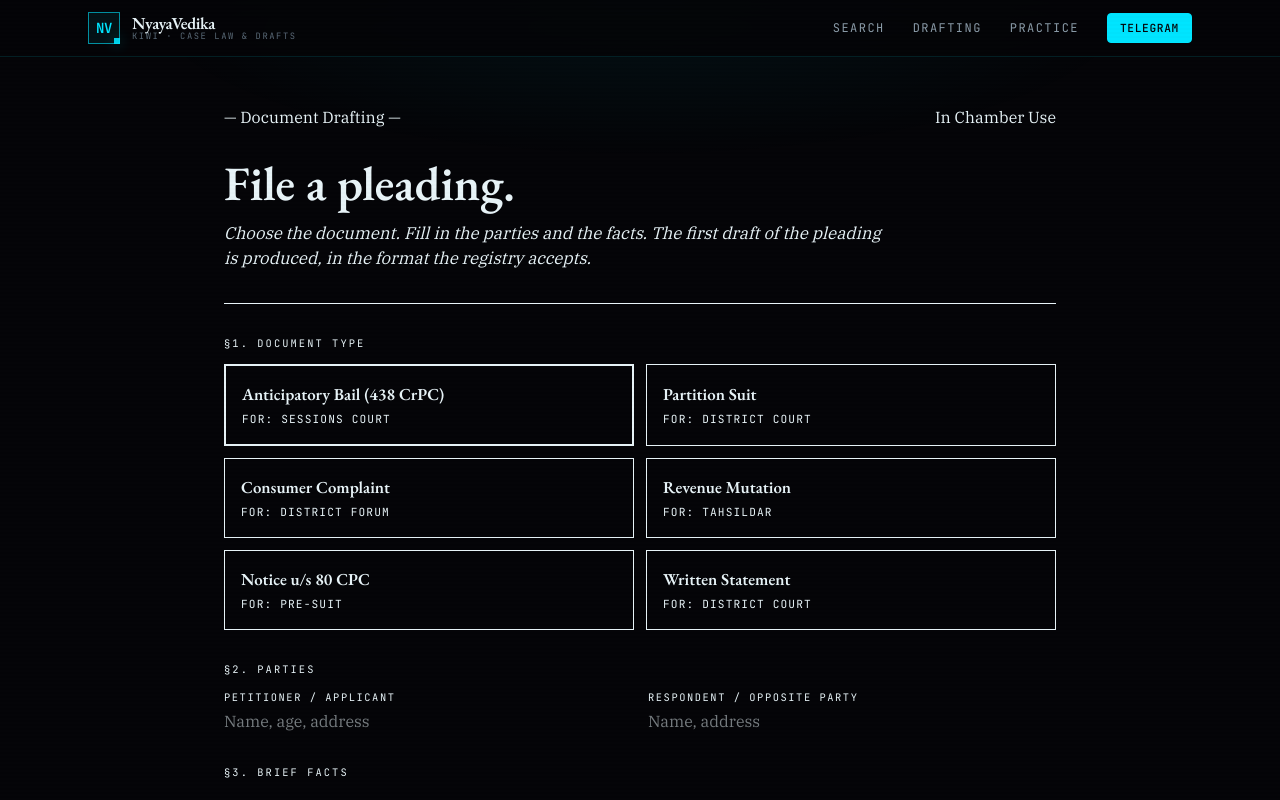
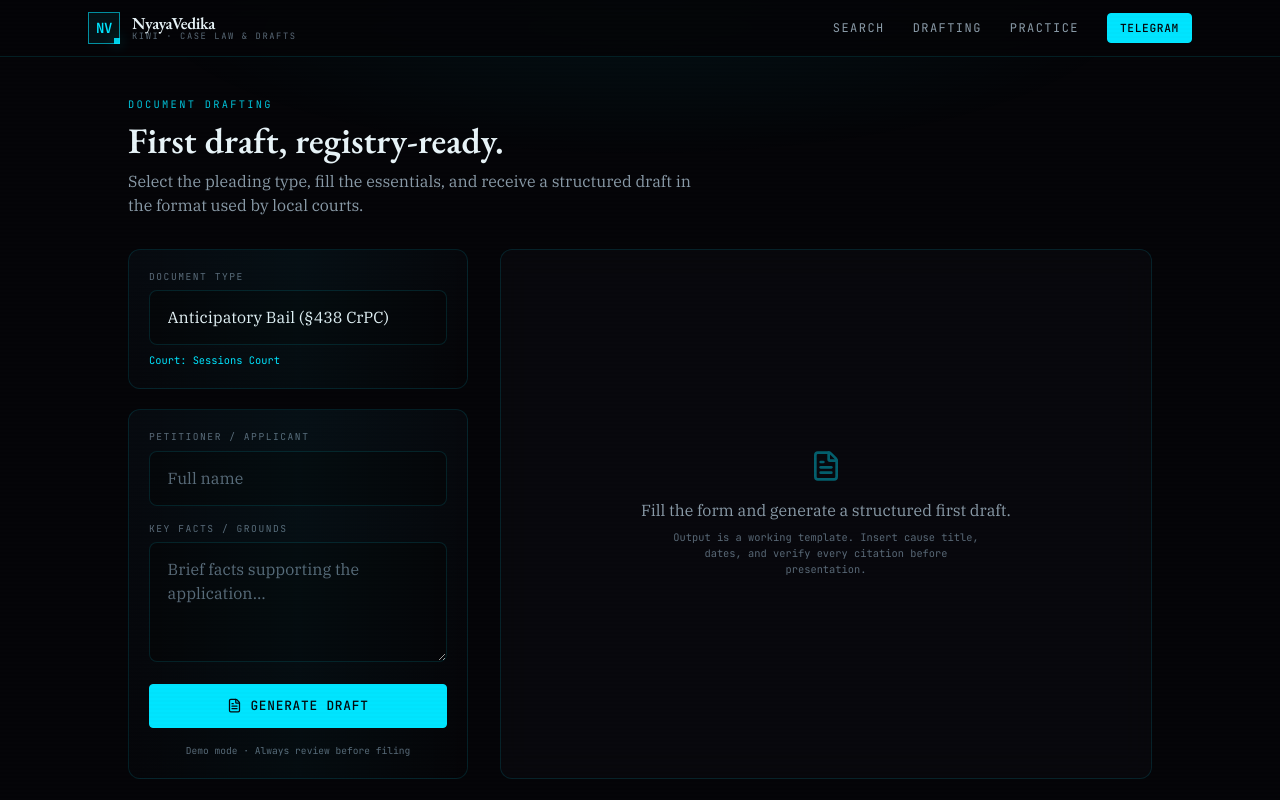
Before and after one commit to Hemsagar00/NyayaVedika, a Next.js app: page /drafting in a window 1280 px wide. Shown: the top 800 px of the page. Built offline with nearby package versions, Linux system fonts and the light colour scheme.

Commit message:
feat(ui): Kiwi drafting page

```diff
--- a/src/app/drafting/page.tsx
+++ b/src/app/drafting/page.tsx
@@ -1,206 +1,229 @@
 "use client";
 
 import { useState } from "react";
+import { FileText, Loader2, Copy, Check } from "lucide-react";
 
 const DOC_TYPES = [
-  { id: "bail", label: "Anticipatory Bail (438 CrPC)", court: "Sessions Court" },
-  { id: "partition", label: "Partition Suit", court: "District Court" },
-  { id: "consumer", label: "Consumer Complaint", court: "District Forum" },
-  { id: "mutation", label: "Revenue Mutation", court: "Tahsildar" },
-  { id: "notice", label: "Notice u/s 80 CPC", court: "Pre-suit" },
-  { id: "ws", label: "Written Statement", court: "District Court" },
+  { value: "anticipatory-bail", label: "Anticipatory Bail (§438 CrPC)", court: "Sessions Court" },
+  { value: "partition-suit", label: "Partition Suit (Hindu Succession)", court: "District Court" },
+  { value: "consumer-complaint", label: "Consumer Complaint", court: "District Consumer Forum" },
+  { value: "mutation", label: "Revenue Mutation / Legal Heir", court: "Tahsildar" },
+  { value: "notice-80-cpc", label: "Notice u/s 80 CPC", court: "Pre-suit" },
+  { value: "written-statement", label: "Written Statement", court: "District Court" },
 ];
 
+const SAMPLE_DRAFT = `IN THE COURT OF THE SESSIONS JUDGE AT ANANTAPUR
+
+Criminal Miscellaneous Petition No. ______ of 2026
+
+Between:
+
+[Petitioner Name]
+S/o / D/o [Father's Name],
+Aged about __ years,
+R/o [Full Address]
+… Petitioner
+
+And
+
+The State of Andhra Pradesh
+Rep. by the Station House Officer,
+[Police Station], Anantapur District
+… Respondent
+
+PETITION UNDER SECTION 438 OF THE CODE OF CRIMINAL PROCEDURE, 1973
+FOR GRANT OF ANTICIPATORY BAIL
+
+The Petitioner above named most respectfully submits as under:
+
+1. That the Petitioner is a law-abiding citizen and has deep roots in society.
+2. That the Petitioner apprehends arrest in Crime No. ______ of ______ registered at [Police Station] for alleged offences under Sections ______ IPC / relevant Act.
+3. That the allegations in the FIR are omnibus and mechanical in nature. No specific overt act is attributed to the Petitioner.
+4. That in light of the principles laid down in Arnesh Kumar v. State of Bihar, (2014) 8 SCC 273, the Investigating Officer is bound to record reasons before effecting arrest.
+5. That the Petitioner undertakes to abide by all conditions that this Hon'ble Court may impose and shall cooperate with the investigation.
+6. That the Petitioner has no criminal antecedents (or state any).
+
+PRAYER
+
+It is therefore most respectfully prayed that this Hon'ble Court may be pleased to:
+
+(a) Grant anticipatory bail to the Petitioner in the event of arrest in the aforesaid crime;
+(b) Direct the Investigating Officer to release the Petitioner on bail in the event of arrest on such terms and conditions as this Hon'ble Court deems fit;
+(c) Pass any other order as this Hon'ble Court may deem fit and proper in the facts and circumstances of the case.
+
+Place: Anantapur
+Date: ______
+
+                                                    … Petitioner
+                                                    Through Counsel
+
+[Advocate Name]
+Advocate, Anantapur Bar
+`;
+
 export default function DraftingPage() {
-  const [doc, setDoc] = useState(DOC_TYPES[0]);
+  const [docType, setDocType] = useState(DOC_TYPES[0].value);
   const [petitioner, setPetitioner] = useState("");
-  const [respondent, setRespondent] = useState("");
   const [facts, setFacts] = useState("");
-  const [generated, setGenerated] = useState(false);
+  const [draft, setDraft] = useState("");
+  const [loading, setLoading] = useState(false);
+  const [copied, setCopied] = useState(false);
+
+  async function generate() {
+    setLoading(true);
+    setDraft("");
+    await new Promise((r) => setTimeout(r, 900));
+    let text = SAMPLE_DRAFT;
+    if (petitioner.trim()) {
+      text = text.replace("[Petitioner Name]", petitioner.trim());
+    }
+    if (facts.trim()) {
+      text = text.replace(
+        "That the allegations in the FIR are omnibus and mechanical in nature. No specific overt act is attributed to the Petitioner.",
+        facts.trim()
+      );
+    }
+    setDraft(text);
+    setLoading(false);
+  }
+
+  async function copyDraft() {
+    if (!draft) return;
+    await navigator.clipboard.writeText(draft);
+    setCopied(true);
+    setTimeout(() => setCopied(false), 2000);
+  }
+
+  const selected = DOC_TYPES.find((d) => d.value === docType);
 
   return (
-    <main className="relative min-h-[calc(100vh-4rem)]">
-      <div className="max-w-4xl mx-auto px-5 sm:px-8 py-12">
-        <div className="flex items-center justify-between mb-6">
-          <p className="section-number">&mdash; Document Drafting &mdash;</p>
-          <div className="stamp">In Chamber Use</div>
+    <div className="px-4 py-10 sm:px-6">
+      <div className="mx-auto max-w-5xl">
+        <div className="mb-8">
+          <p className="section-label mb-2">Document drafting</p>
+          <h1 className="font-display text-3xl font-semibold text-[var(--color-text)] sm:text-4xl">
+            First draft, registry-ready.
+          </h1>
+          <p className="mt-2 max-w-xl font-serif text-[var(--color-text-muted)]">
+            Select the pleading type, fill the essentials, and receive a
+            structured draft in the format used by local courts.
+          </p>
         </div>
 
-        <h1 className="font-display text-[2.5rem] sm:text-[3rem] font-semibold text-[var(--color-ink)] mb-2 leading-tight">
-          <span className="red-underline-sketch">File a pleading.</span>
-        </h1>
-        <p className="font-serif text-[1.05rem] text-[var(--color-ink-faded)] mb-8 max-w-2xl italic">
-          Choose the document. Fill in the parties and the facts. The
-          first draft of the pleading is produced, in the format the
-          registry accepts.
+        <div className="grid gap-8 lg:grid-cols-[340px_1fr]">
+          <div className="space-y-5">
+            <div className="hud-panel p-5">
+              <label className="mb-1.5 block font-mono text-[0.6rem] uppercase tracking-[0.16em] text-[var(--color-text-faint)]">
+                Document type
+              </label>
+              <select
+                value={docType}
+                onChange={(e) => setDocType(e.target.value)}
+                className="input-kiwi appearance-none"
+              >
+                {DOC_TYPES.map((d) => (
+                  <option key={d.value} value={d.value}>
+                    {d.label}
+                  </option>
+                ))}
+              </select>
+              {selected && (
+                <p className="mt-2 font-mono text-[0.65rem] text-[var(--color-cyan)]">
+                  Court: {selected.court}
                 </p>
+              )}
+            </div>
 
-        <hr className="border-t border-[var(--color-ink)] mb-8" />
-
-        {!generated ? (
-          <div className="space-y-8">
-            <section>
-              <p className="font-mono text-[0.65rem] uppercase tracking-[0.2em] text-[var(--color-ink-faded)] mb-3">
-                §1. Document type
-              </p>
-              <div className="grid grid-cols-1 sm:grid-cols-2 gap-3">
-                {DOC_TYPES.map((d) => (
-                  <button
-                    key={d.id}
-                    onClick={() => setDoc(d)}
-                    className={`text-left p-4 border ${
-                      doc.id === d.id
-                        ? "border-[var(--color-chakra-red)] border-2 bg-[var(--color-paper-shade)]"
-                        : "border-[var(--color-ink-faded)]"
-                    } hover:border-[var(--color-chakra-red)] transition-colors`}
-                  >
-                    <p className="font-display text-[1.05rem] font-semibold text-[var(--color-ink)] mb-1">
-                      {d.label}
-                    </p>
-                    <p className="font-mono text-[0.7rem] uppercase tracking-[0.1em] text-[var(--color-pencil)]">
-                      For: {d.court}
-                    </p>
-                  </button>
-                ))}
-              </div>
-            </section>
-
-            <section>
-              <p className="font-mono text-[0.65rem] uppercase tracking-[0.2em] text-[var(--color-ink-faded)] mb-3">
-                §2. Parties
-              </p>
-              <div className="grid grid-cols-1 sm:grid-cols-2 gap-4">
+            <div className="hud-panel p-5 space-y-4">
               <div>
-                  <label className="font-mono text-[0.65rem] uppercase tracking-[0.15em] text-[var(--color-pencil)] block mb-1">
+                <label className="mb-1.5 block font-mono text-[0.6rem] uppercase tracking-[0.16em] text-[var(--color-text-faint)]">
                   Petitioner / Applicant
                 </label>
                 <input
-                    type="text"
                   value={petitioner}
                   onChange={(e) => setPetitioner(e.target.value)}
-                    placeholder="Name, age, address"
-                    className="typewriter-input"
+                  placeholder="Full name"
+                  className="input-kiwi"
                 />
               </div>
               <div>
-                  <label className="font-mono text-[0.65rem] uppercase tracking-[0.15em] text-[var(--color-pencil)] block mb-1">
-                    Respondent / Opposite Party
+                <label className="mb-1.5 block font-mono text-[0.6rem] uppercase tracking-[0.16em] text-[var(--color-text-faint)]">
+                  Key facts / grounds
                 </label>
-                  <input
-                    type="text"
-                    value={respondent}
-                    onChange={(e) => setRespondent(e.target.value)}
-                    placeholder="Name, address"
-                    className="typewriter-input"
-                  />
-                </div>
-              </div>
-            </section>
-
-            <section>
-              <p className="font-mono text-[0.65rem] uppercase tracking-[0.2em] text-[var(--color-ink-faded)] mb-3">
-                §3. Brief facts
-              </p>
                 <textarea
                   value={facts}
                   onChange={(e) => setFacts(e.target.value)}
-                placeholder="State the facts as you would explain them to a senior. Plain English, Telugu, or both."
-                rows={8}
-                className="typewriter-input"
-                style={{ border: "1px solid var(--color-ink)", padding: "0.8rem", minHeight: "180px" }}
+                  placeholder="Brief facts supporting the application…"
+                  className="input-kiwi min-h-[140px]"
                 />
-            </section>
-
-            <div className="flex items-center gap-3">
+              </div>
               <button
-                onClick={() => setGenerated(true)}
-                className="btn-ink"
+                type="button"
+                onClick={generate}
+                disabled={loading}
+                className="btn-cyan w-full justify-center"
               >
-                Generate first draft
+                {loading ? (
+                  <>
+                    <Loader2 size={15} className="animate-spin" />
+                    Drafting…
+                  </>
+                ) : (
+                  <>
+                    <FileText size={15} />
+                    Generate draft
+                  </>
+                )}
               </button>
-              <p className="font-mono text-[0.65rem] uppercase tracking-[0.15em] text-[var(--color-pencil)]">
-                You will edit the draft. The structure is fixed.
+              <p className="text-center font-mono text-[0.6rem] text-[var(--color-text-faint)]">
+                Demo mode · Always review before filing
               </p>
             </div>
           </div>
+
+          <div className="min-h-[420px]">
+            {draft ? (
+              <div className="hud-panel flex h-full flex-col">
+                <div className="flex items-center justify-between border-b border-[var(--color-border)] px-4 py-3">
+                  <span className="section-label">Draft output</span>
+                  <button
+                    type="button"
+                    onClick={copyDraft}
+                    className="btn-ghost !py-1.5 !px-3 !text-[0.65rem]"
+                  >
+                    {copied ? (
+                      <>
+                        <Check size={13} /> Copied
+                      </>
                     ) : (
-          <article className="border-2 border-[var(--color-ink)] bg-[var(--color-paper-shade)] p-8 sm:p-12 proceeding ruled-paper">
-            <p className="font-mono text-[0.65rem] uppercase tracking-[0.2em] text-[var(--color-pencil)] text-center mb-1">
-              IN THE COURT OF THE {doc.court.toUpperCase()}
+                      <>
+                        <Copy size={13} /> Copy
+                      </>
+                    )}
+                  </button>
+                </div>
+                <pre className="flex-1 overflow-auto whitespace-pre-wrap p-5 font-mono text-[0.8rem] leading-relaxed text-[var(--color-text-muted)]">
+                  {draft}
+                </pre>
+              </div>
+            ) : (
+              <div className="glass flex h-full min-h-[420px] flex-col items-center justify-center rounded-lg p-8 text-center">
+                <FileText
+                  size={32}
+                  className="mb-4 text-[var(--color-cyan)] opacity-40"
+                />
+                <p className="font-serif text-[var(--color-text-muted)]">
+                  Fill the form and generate a structured first draft.
                 </p>
-            <p className="font-mono text-[0.7rem] text-[var(--color-judge-blue)] text-center mb-6">
-              [DRAFT — TO BE TYPED AND FILED]
-            </p>
-
-            <div className="parties mb-6 text-center">
-              <p>
-                {petitioner || "[Petitioner Name]"}
-                <br />
-                <span className="font-mono not-italic text-[0.65rem] uppercase tracking-[0.15em] text-[var(--color-pencil)]">
-                  &hellip; Petitioner
-                </span>
-              </p>
-              <p className="vs">— Versus —</p>
-              <p>
-                {respondent || "[Respondent Name]"}
-                <br />
-                <span className="font-mono not-italic text-[0.65rem] uppercase tracking-[0.15em] text-[var(--color-pencil)]">
-                  &hellip; Respondent
-                </span>
+                <p className="mt-2 max-w-xs font-mono text-[0.65rem] text-[var(--color-text-faint)]">
+                  Output is a working template. Insert cause title, dates, and
+                  verify every citation before presentation.
                 </p>
               </div>
-
-            <p className="font-display font-semibold text-center text-[1.15rem] mb-6 underline underline-offset-4">
-              {doc.label.toUpperCase()}
-            </p>
-
-            <p>
-              The Petitioner above-named most respectfully submits as
-              under:
-            </p>
-            <p>
-              1. That the Petitioner is a resident of [address], and is
-              filing the present {doc.label.toLowerCase()} before this
-              Hon&rsquo;ble Court for the reasons set out hereunder.
-            </p>
-            <p>
-              2. That the facts giving rise to the present matter are
-              that {facts || "[brief facts to be inserted by counsel]"}.
-            </p>
-            <p>
-              3. That the cause of action arose on [date], and this
-              Hon&rsquo;ble Court has the territorial and pecuniary
-              jurisdiction to try the present matter.
-            </p>
-            <p>
-              4. That the Petitioner has not filed any other petition
-              on the same cause before any other Court, and is not
-              guilty of suppression of material facts.
-            </p>
-            <p>
-              It is, therefore, most respectfully prayed that this
-              Hon&rsquo;ble Court may be pleased to:
-            </p>
-            <p className="pl-8">
-              (a) Allow the present {doc.label.toLowerCase()};
-              <br />
-              (b) Grant such other and further reliefs as the nature
-              and circumstances of the case may require.
-            </p>
-            <p className="text-right mt-6 font-display italic">
-              &mdash; Petitioner
-              <br />
-              Through Counsel
-            </p>
-
-            <div className="mt-8 text-center">
-              <div className="stamp" style={{ display: "inline-block" }}>
-                Draft · Not for Filing
+            )}
           </div>
         </div>
-          </article>
-        )}
       </div>
-    </main>
+    </div>
   );
 }
```
Lines whose indentation alone changed are shown as unchanged.
